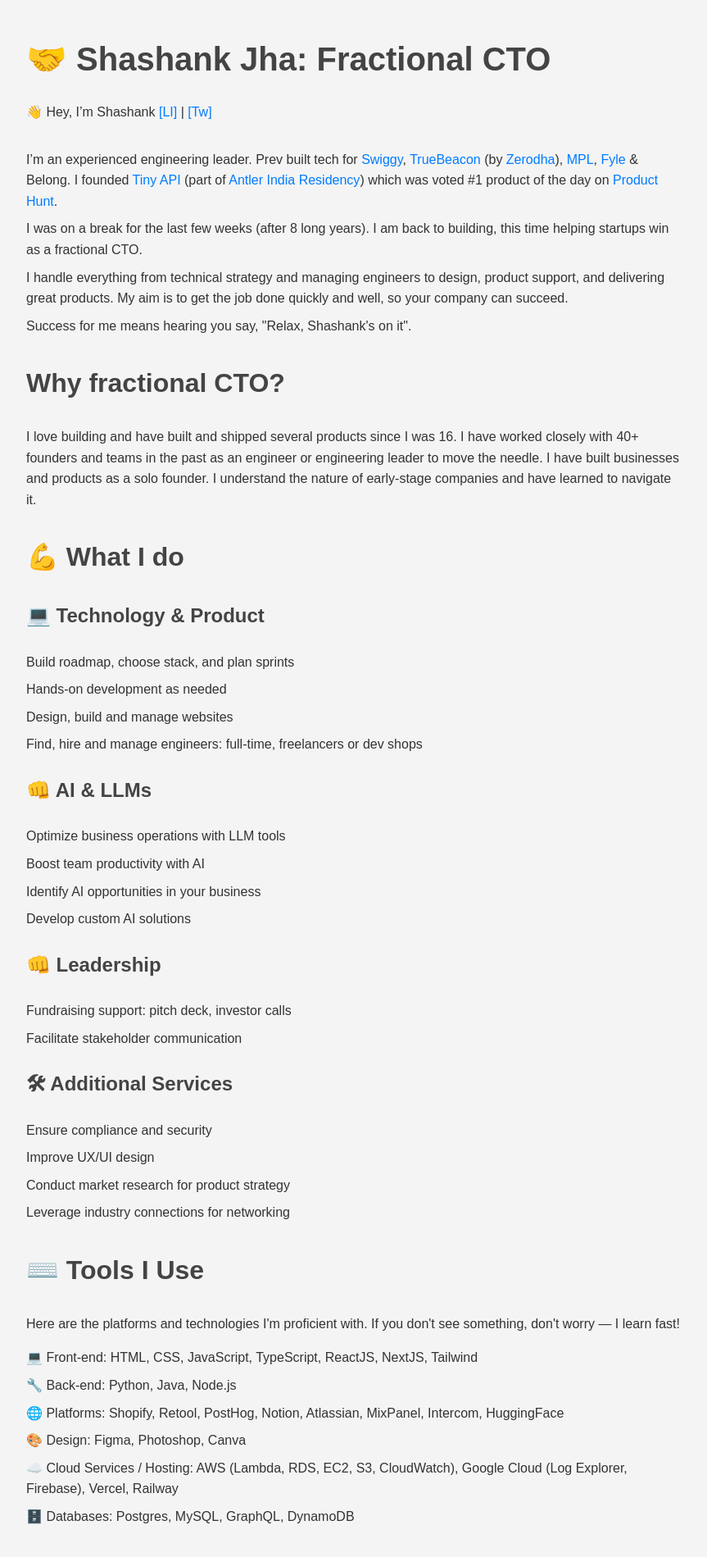
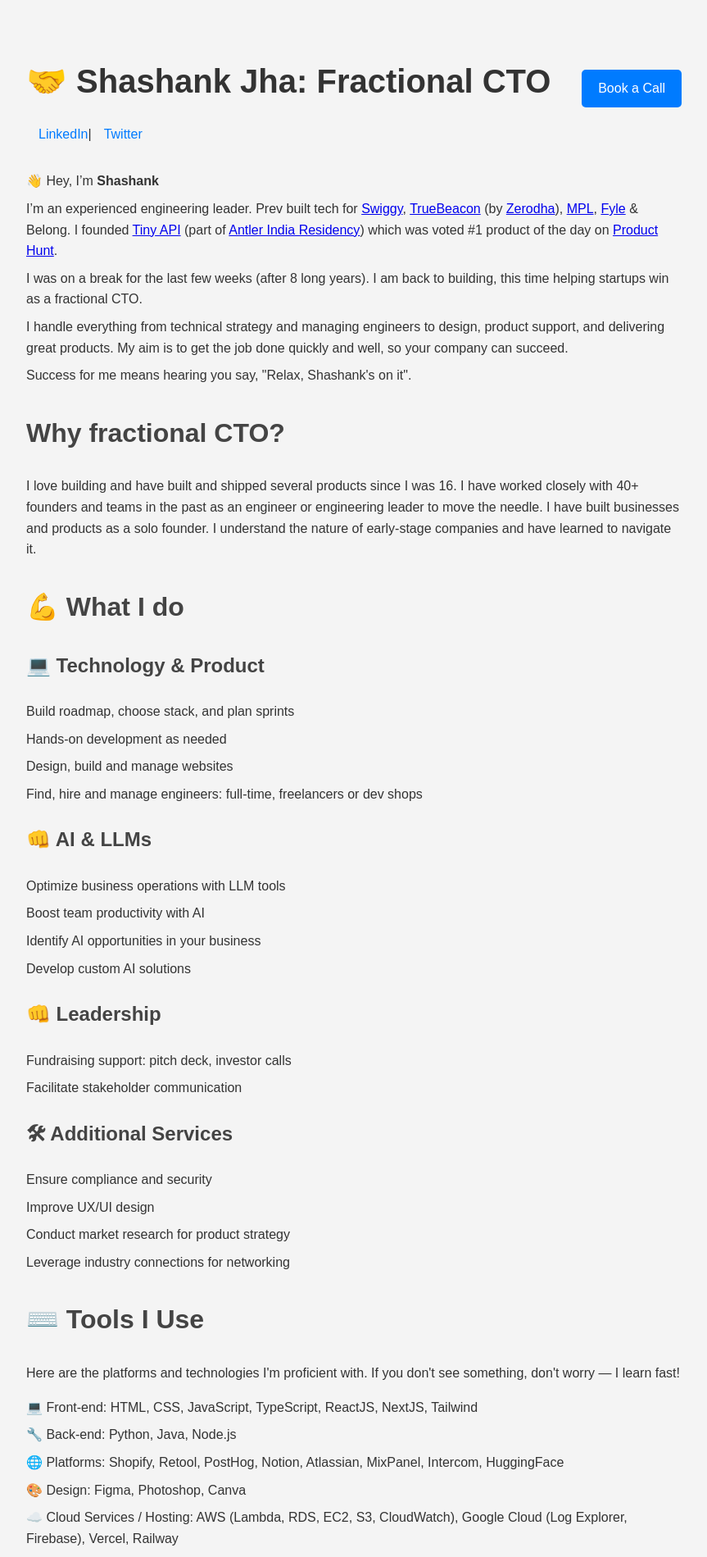
Before and after one commit to theshajha/theshajha, a Jekyll site: the page cto.html, which Jekyll copies as it is, in a window 1280 px wide. Shown: the top 1899 px of the page at 82% size, without its empty margins (208-1071 px from the left). Built offline with Jekyll 4.4.1, drawn with Linux system fonts in a browser that asks for light colours; some of the changed text lies outside the part shown.

```diff
--- a/cto.html
+++ b/cto.html
@@ -45,12 +45,42 @@
             background-color: #f4f4f4;
             color: #333;
         }
-        h1, h2, h3, h4 {
-            color: #444;
+        header {
+            display: flex;
+            justify-content: space-between;
+            align-items: center;
         }
         h1 {
             font-size: 2.5em;
             margin-bottom: 0.5em;
+            flex-grow: 1;
+        }
+        .header-links {
+            display: flex;
+            align-items: center;
+        }
+        .header-links a {
+            margin-left: 15px;
+            color: #007BFF;
+            text-decoration: none;
+        }
+        .header-links a:hover {
+            text-decoration: underline;
+        }
+        .call-button {
+            background-color: #007BFF;
+            color: white;
+            padding: 10px 20px;
+            border: none;
+            border-radius: 5px;
+            text-decoration: none;
+            font-size: 1em;
+        }
+        .call-button:hover {
+            background-color: #0056b3;
+        }
+        h2, h3, h4 {
+            color: #444;
         }
         h2 {
             font-size: 2em;
@@ -66,13 +96,6 @@
         }
         p {
             margin: 0.5em 0;
-        }
-        a {
-            color: #007BFF;
-            text-decoration: none;
-        }
-        a:hover {
-            text-decoration: underline;
         }
         ul {
             list-style: none;
@@ -101,19 +124,29 @@
         .package {
             margin-top: 1em;
             padding: 1em;
-            background-color: #fff;
+            border: 1px solid #ddd;
             border-radius: 5px;
-            box-shadow: 0 0 10px rgba(0, 0, 0, 0.1);
+            box-shadow: 0 0 10px rgba(0, 0, 0, 0.05);
+        }
+        .package h4 {
+            margin-top: 0;
         }
     </style>
 </head>
 <body>
     <header>
-        <h1>🤝 Shashank Jha: Fractional CTO</h1>
-        <p>👋 Hey, I’m Shashank <a href="https://linkedin.com/in/theshajha/" target="_blank">[LI]</a> | <a href="https://twitter.com/theshajha" target="_blank">[Tw]</a></p>
+        <div>
+            <h1>🤝 Shashank Jha: Fractional CTO</h1>
+            <div class="header-links">
+                <a href="https://linkedin.com/in/theshajha/" target="_blank">LinkedIn</a> |
+                <a href="https://twitter.com/theshajha" target="_blank">Twitter</a>
+            </div>
+        </div>
+        <a href="https://cal.com/theshajha/fractional-cto" class="call-button" target="_blank">Book a Call</a>
     </header>
 
     <section class="section">
+        <p>👋 Hey, I’m <b>Shashank</b></p>
         <p>I’m an experienced engineering leader. Prev built tech for <a href="https://swiggy.com" target="_blank">Swiggy</a>, <a href="https://truebeacon.com" target="_blank">TrueBeacon</a> (by <a href="https://zerodha.com" target="_blank">Zerodha</a>), <a href="https://mpl.live" target="_blank">MPL</a>, <a href="https://fylehq.com" target="_blank">Fyle</a> & Belong. I founded <a href="https://tinyapi.co" target="_blank">Tiny API</a> (part of <a href="https://www.antler.co/" target="_blank">Antler India Residency</a>) which was voted #1 product of the day on <a href="https://www.producthunt.com/products/tiny-api#tiny-api" target="_blank">Product Hunt</a>.</p>
         <p>I was on a break for the last few weeks (after 8 long years). I am back to building, this time helping startups win as a fractional CTO.</p>
         <p>I handle everything from technical strategy and managing engineers to design, product support, and delivering great products. My aim is to get the job done quickly and well, so your company can succeed.</p>
```
Also changed, not shown: other parts of cto.html (+3 -6 lines).
